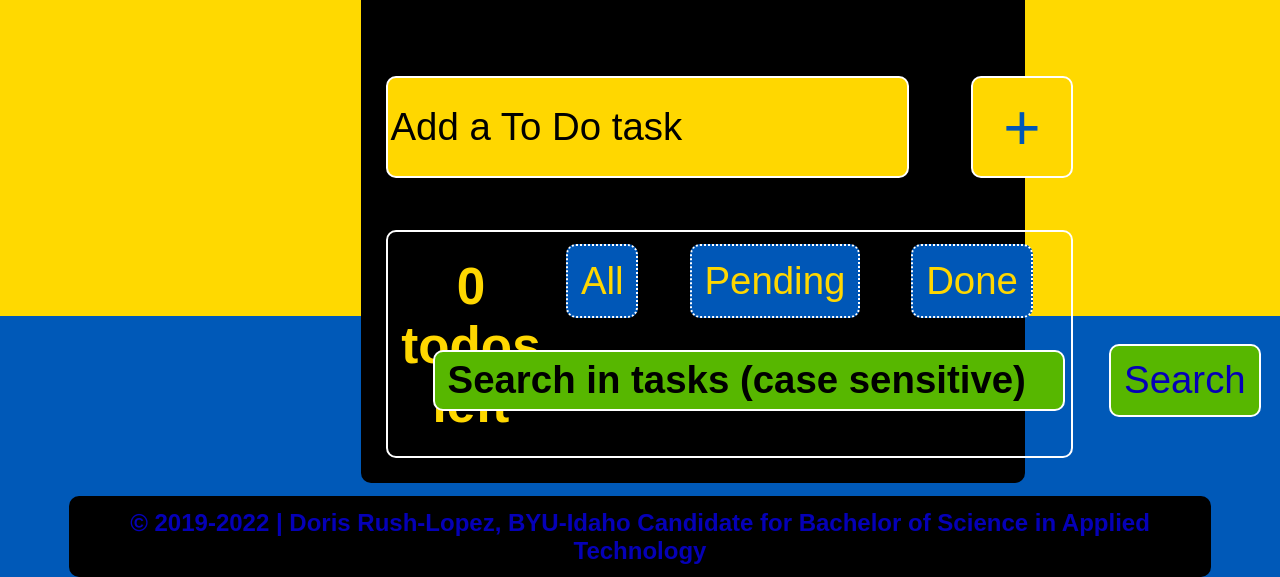
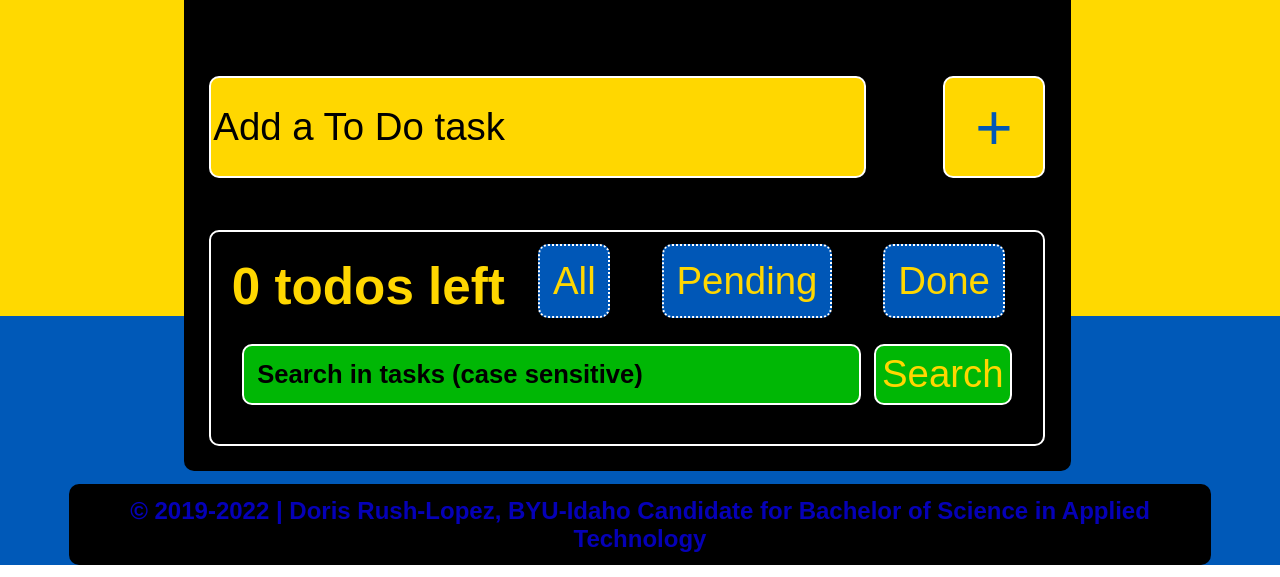
Before and after one commit to rus19023/ToDoApp, a plain HTML site: page index.html in a window 1280 px wide. Shown: the part 484-1061 px from the top of the page. Drawn offline with nearby package versions, Linux system fonts and the light colour scheme; a web font is replaced by a local one.

Commit message:
fixed srchbar

```diff
--- a/index.html
+++ b/index.html
@@ -37,7 +37,7 @@
                             <button  class="todo-buttons" id="donebtn"> Done</button>
                         </div>
                         <div id="srchbar" class="todo-text">
-                            <input id="srchinput" type="text" name="srchinput" placeholder="Search in tasks (case sensitive)" value="" class="todo-bordered todo-buttons inputs">
+                            <input id="srchinput" type="text" name="srchinput" placeholder="Search in tasks (case sensitive)" value="" class="todo-bordered ">
                             <button id="srchbtn" class="todo-buttons todo-bordered">Search</button>
                         </div>
                     </div>
--- a/scss/_large.scss
+++ b/scss/_large.scss
@@ -10,7 +10,7 @@
 @media screen and (min-width: 700px) {
 
     #gridcontainer {
-        max-width: 50%;
+        max-width: 80%;
     }
 
     #addinput, #searchinput {
--- a/scss/todo-app.scss
+++ b/scss/todo-app.scss
@@ -433,29 +433,31 @@ pre {
             padding: 1vw;
             margin: 0 2vw;
         }
-    }
         & #srchbar {
             display: grid;
             grid-area: srchbar;
-        font-size: $font3;
+            max-width: 100%;
             grid-template-areas:
             "srchinput srchbtn";
             & #srchbtn {
                 grid-area: srchbtn;
-            margin-left: 2vw;
-            background: $chartreuse;
-            color: $royalblue;
+                background: $limegreen;
+                padding: .5vw;
+                margin-left: 1vw;
+                color: $yellow;
+                max-width: 100%;
             }
             & #srchinput {
                 grid-area: srchinput;
-            width: 50vw;
+                width: 46vw;
                 height: 4vh;
                 margin: auto;
                 padding: 1vw;
-            font-size: $font3;
+                font-size: $font2;
                 font-weight: bold;
-            background: $chartreuse;
-            color: $royalblue;
+                background: $limegreen;
+                color: $yellow;
+            }
         }
     }
     & #addbar {
```
Also changed, not shown: css/todo-app.css, 1 other file. Lines whose indentation alone changed are shown as unchanged.
